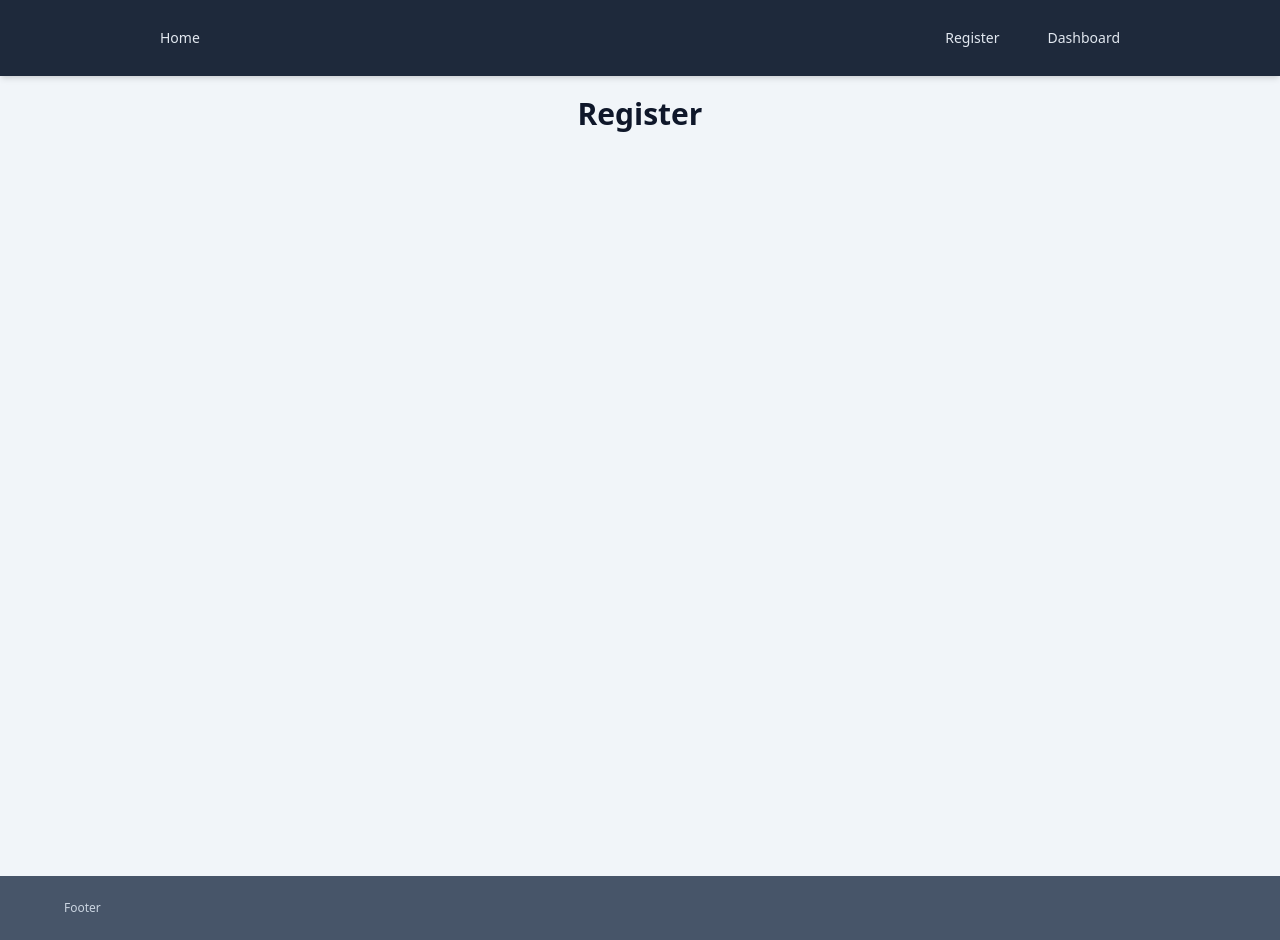
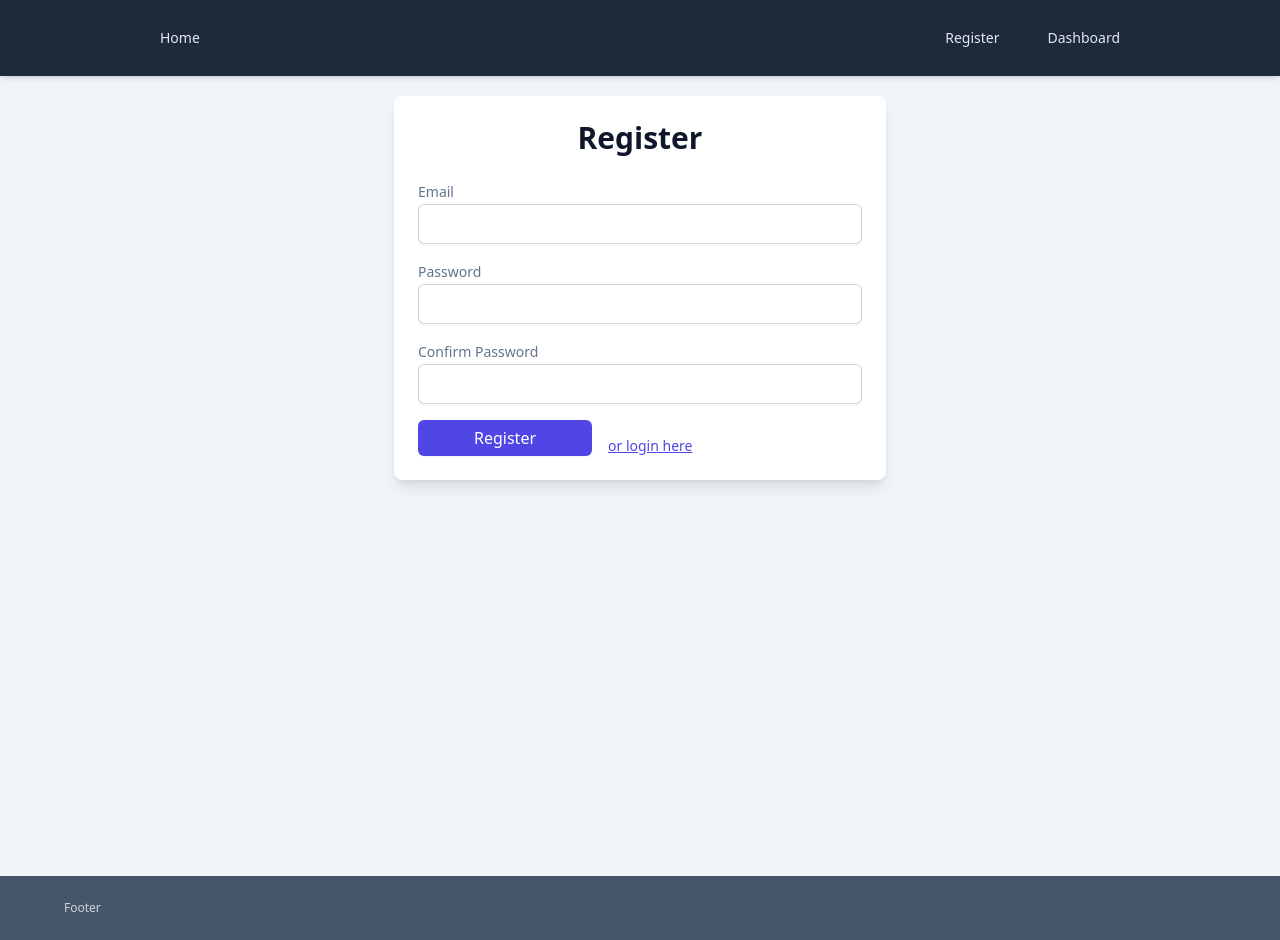
Before and after one commit to KelvinMutuku/next_blog, a Next.js app: page /register in a window 1280 px wide. Built offline with nearby package versions, Linux system fonts and the light colour scheme.

Commit message:
Updated page.jsx

```diff
--- a/src/app/(auth)/register/page.jsx
+++ b/src/app/(auth)/register/page.jsx
@@ -1,7 +1,26 @@
+import Link from "next/link";
 export default function Register() {
     return (
-        <div>
+        <div className="container w-1/2">
             <h1 className="title">Register</h1>
+            <form action="" className="space-y-4">
+                <div>
+                    <label htmlFor="email">Email</label>
+                    <input type="text" name="email"/>
+                </div>
+                <div>
+                    <label htmlFor="password">Password</label>
+                    <input type="password" name="password"/>
+                </div>
+                <div>
+                    <label htmlFor="confirmPassword">Confirm Password</label>
+                    <input type="password" name="confirmPassword"/>
+                </div>
+                <div className="flex items-end gap-4">
+                    <button className="btn-primary">Register</button>
+                    <Link href="/" className="text-link">or login here</Link>
+                </div>
+            </form>
         </div>
     );
 }
```
